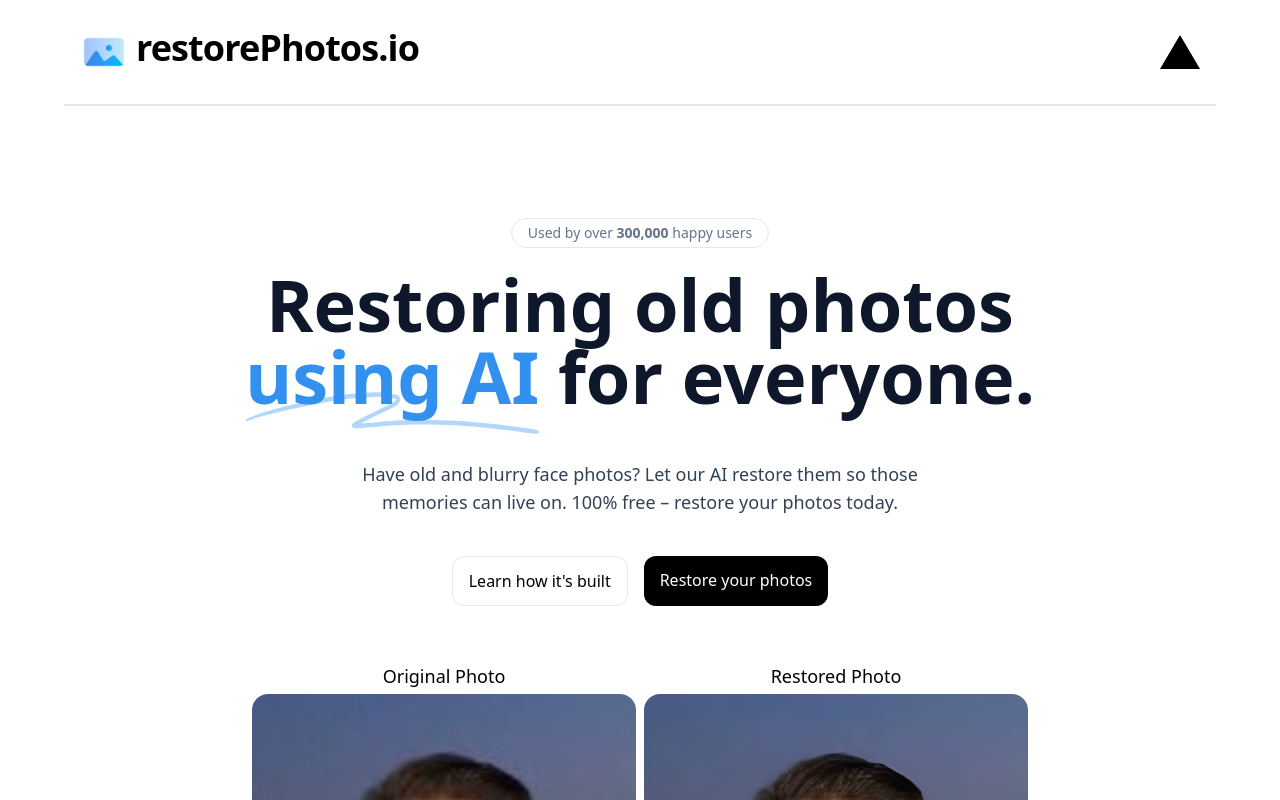
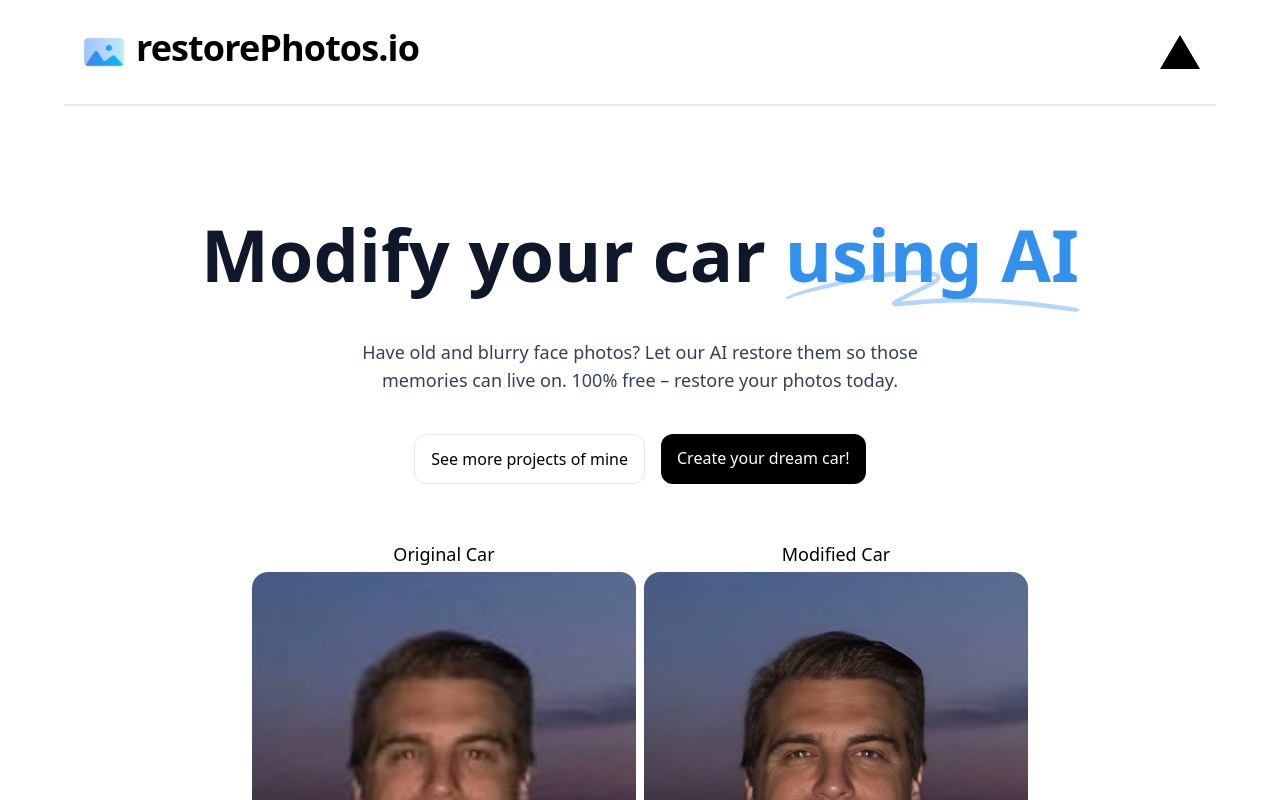
Before and after one commit to EthanJags/DreamCarGPT2, a Next.js app: page / in a window 1280 px wide. Shown: the top 800 px of the page. Built offline with nearby package versions, Linux system fonts and the light colour scheme.

Commit message:
updated replicate api key

```diff
--- a/pages/index.tsx
+++ b/pages/index.tsx
@@ -11,26 +11,17 @@ const Home: NextPage = () => {
   return (
     <div className="flex max-w-6xl mx-auto flex-col items-center justify-center py-2 min-h-screen">
       <Head>
-        <title>Face Photo Restorer</title>
+        <title>Dream Car creator</title>
       </Head>
       <Header />
       <main className="flex flex-1 w-full flex-col items-center justify-center text-center px-4 sm:mt-28 mt-20">
-        <a
-          href="https://twitter.com/nutlope/status/1626074563481051136"
-          target="_blank"
-          rel="noreferrer"
-          className="border rounded-2xl py-1 px-4 text-slate-500 text-sm mb-5 hover:scale-105 transition duration-300 ease-in-out"
-        >
-          Used by over <span className="font-semibold">300,000</span> happy
-          users
-        </a>
+
         <h1 className="mx-auto max-w-4xl font-display text-5xl font-bold tracking-normal text-slate-900 sm:text-7xl">
-          Restoring old photos{" "}
+          Modify your car{" "}
           <span className="relative whitespace-nowrap text-[#3290EE]">
             <SquigglyLines />
             <span className="relative">using AI</span>
           </span>{" "}
-          for everyone.
         </h1>
 
         <p className="mx-auto mt-12 max-w-xl text-lg text-slate-700 leading-7">
@@ -44,23 +35,23 @@ const Home: NextPage = () => {
             target="_blank"
             rel="noreferrer"
           >
-            Learn how it's built
+            See more projects of mine
           </a>
 
           <Link
             className="bg-black rounded-xl text-white font-medium px-4 py-3 sm:mt-10 mt-8 hover:bg-black/80"
             href="/restore"
           >
-            Restore your photos
+            Create your dream car!
           </Link>
         </div>
         <div className="flex justify-between items-center w-full flex-col sm:mt-10 mt-6">
           <div className="flex flex-col space-y-10 mt-4 mb-16">
             <div className="flex sm:space-x-2 sm:flex-row flex-col">
               <div>
-                <h2 className="mb-1 font-medium text-lg">Original Photo</h2>
+                <h2 className="mb-1 font-medium text-lg">Original Car</h2>
                 <Image
-                  alt="Original photo of my bro"
+                  alt="Original photo of my car"
                   src="/michael.jpg"
                   className="w-96 h-96 rounded-2xl"
                   width={400}
@@ -68,9 +59,9 @@ const Home: NextPage = () => {
                 />
               </div>
               <div className="sm:mt-0 mt-8">
-                <h2 className="mb-1 font-medium text-lg">Restored Photo</h2>
+                <h2 className="mb-1 font-medium text-lg">Modified Car</h2>
                 <Image
-                  alt="Restored photo of my bro"
+                  alt="Modified photo of my car"
                   width={400}
                   height={400}
                   src="/michael-new.jpg"
--- a/pages/restore.tsx
+++ b/pages/restore.tsx
@@ -104,7 +104,7 @@ const Home: NextPage = () => {
           counting
         </a>
         <h1 className="mx-auto max-w-4xl font-display text-4xl font-bold tracking-normal text-slate-900 sm:text-6xl mb-5">
-          Restore any face photo
+          Create your dream car
         </h1>
         { data && (
           <p className="text-slate-500">
```
Also changed, not shown: 1 other file (tests, documents, lock files or other folders).
